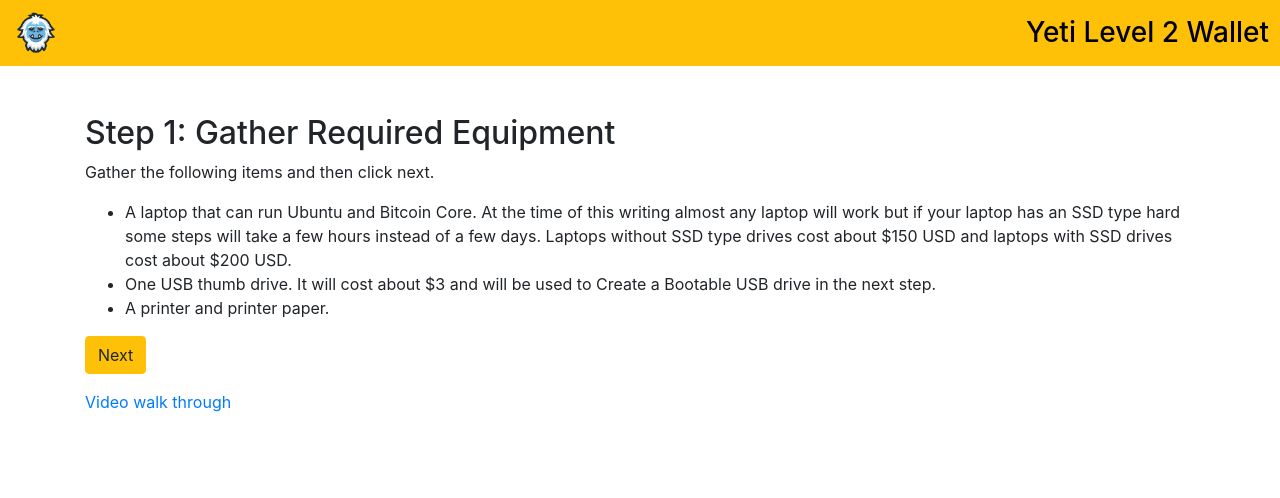
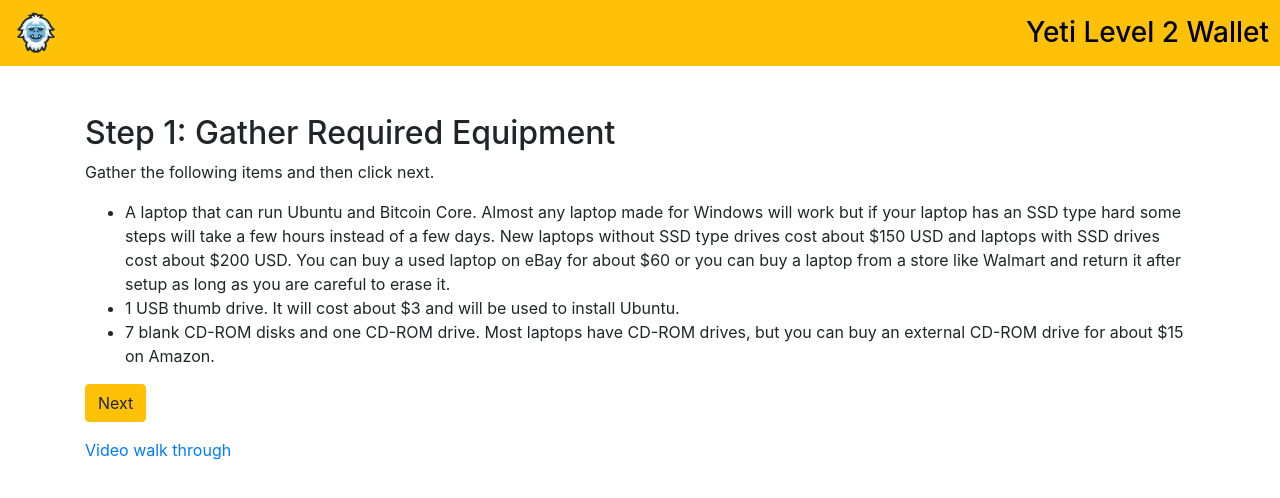
Before and after one commit to JWWeatherman/yetihosted, a Vue app: page /Warm/step1 in a window 1280 px wide. Shown: the top 498 px of the page. Built offline with nearby package versions, Linux system fonts and the light colour scheme; what vue-default-value would draw is missing.

Commit message:
Corrections for hardware for 2.0

```diff
--- a/src/components/YetiWarmStartup1.vue
+++ b/src/components/YetiWarmStartup1.vue
@@ -5,9 +5,9 @@
       <h2>Step 1: Gather Required Equipment</h2>
       <p>Gather the following items and then click next.</p>
         <ul>
-            <li>A laptop that can run Ubuntu and Bitcoin Core. At the time of this writing almost any laptop will work but if your laptop has an SSD type hard some steps will take a few hours instead of a few days. Laptops without SSD type drives cost about $150 USD and laptops with SSD drives cost about $200 USD.</li>
-            <li>One USB thumb drive. It will cost about $3 and will be used to Create a Bootable USB drive in the next step.</li>
-            <li>A printer and printer paper.</li>
+            <li>A laptop that can run Ubuntu and Bitcoin Core. Almost any laptop made for Windows will work but if your laptop has an SSD type hard some steps will take a few hours instead of a few days. New laptops without SSD type drives cost about $150 USD and laptops with SSD drives cost about $200 USD. You can buy a used laptop on eBay for about $60 or you can buy a laptop from a store like Walmart and return it after setup as long as you are careful to erase it.</li>
+            <li>1 USB thumb drive. It will cost about $3 and will be used to install Ubuntu.</li>
+            <li>7 blank CD-ROM disks and one CD-ROM drive. Most laptops have CD-ROM drives, but you can buy an external CD-ROM drive for about $15 on Amazon.</li>
         </ul>
       <input v-on:click="click" class="btn btn-warning" type="submit" id="next" value="Next">
       <p></p>
```
